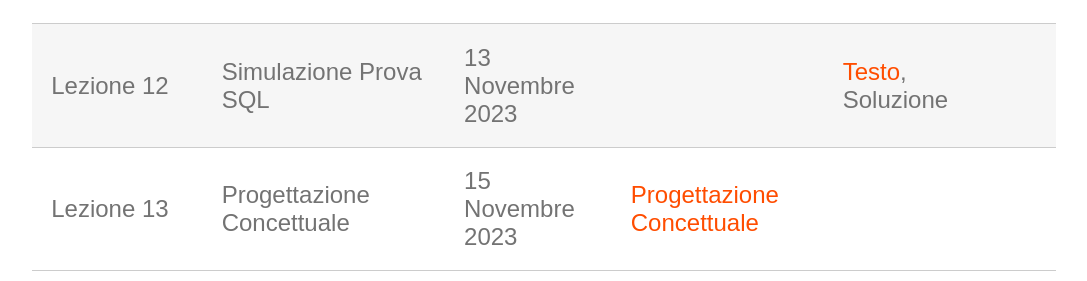
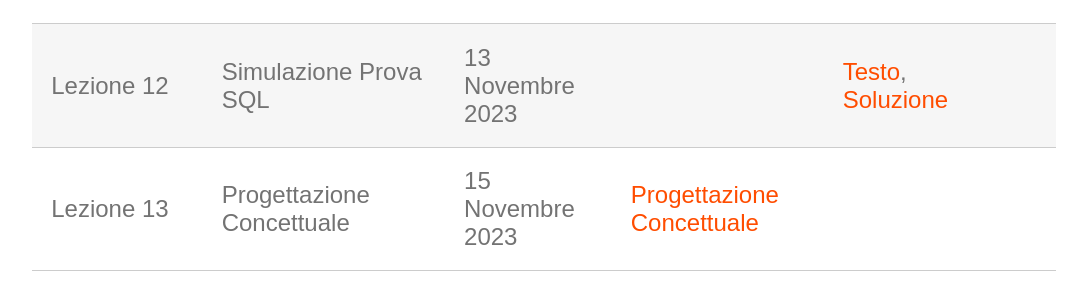
Before and after one commit to perceivelab/database-course, a Jekyll site: the page built from lezioni.md, in a window 1280 px wide. Shown: the part 1620-1901 px from the top of the page, without its empty margins (96-1183 px from the left). Built offline with Jekyll 4.4.1, drawn with Linux system fonts in a browser that asks for light colours; our own code applies the rules of GitHub Pages for plain Markdown files; part of the change alters nothing that is shown.

```diff
--- a/lezioni.md
+++ b/lezioni.md
@@ -19,7 +19,7 @@ Questa pagina contiene le slide, note e gli esempi di codice delle lezioni del c
 | Lezione 9  | Esercitazione  Trigger e Procedure                    | 30 Ottobre 2023   | | [Testo e dati](https://drive.google.com/file/d/1ObvX1ge8y0DprSpLNIfv-BbeP2Fhrj-v/view?usp=sharing), [Soluzioni](https://drive.google.com/file/d/196iZq1glejybu-TEcTCswHY-MSgDI8o-/view?usp=sharing)                       |          |
 | Lezione 10  | Esercitazione  Complessiva SQL - 1| 06 Novembre 2023   | | [Testo](https://drive.google.com/file/d/1Vojmmpwx2-9t_jbwWkKjqjVJo5rr1Fnf/view?usp=sharing), [Dati](https://drive.google.com/file/d/1h2KtBlItR-cOHQgV1PC1R31B9pLWum_K/view?usp=sharing), [Soluzione](https://drive.google.com/file/d/1ItkEegrrIM5Gz49Ez-mcWSxHH8kfjS9I/view?usp=sharing)                       |          |
 | Lezione 11  | Esercitazione  Complessiva SQL - 2| 08 Novembre 2023   | | [Testo](https://drive.google.com/file/d/1WPOVOcOZfmL2bCSfOmE3OY0plZihMW4a/view?usp=sharing), [Dati](https://drive.google.com/file/d/1kL5wH4UwKUIlBE-qP2eeDdKiYSfla0zg/view?usp=sharing), Soluzione                       |          |
-| Lezione 12  | Simulazione Prova SQL             | 13 Novembre 2023   | | [Testo](https://drive.google.com/file/d/1WwoIEp-ZXCdvkpyH_bOdL_NcqbSlScj3/view?usp=sharing), Soluzione |
+| Lezione 12  | Simulazione Prova SQL             | 13 Novembre 2023   | | [Testo](https://drive.google.com/file/d/1WwoIEp-ZXCdvkpyH_bOdL_NcqbSlScj3/view?usp=sharing), [Soluzione](https://drive.google.com/file/d/1RQFwUKqQqOzh9r09nkANdop1etKegJSS/view?usp=sharing) |
 | Lezione 13  | Progettazione Concettuale         | 15 Novembre 2023   | [Progettazione Concettuale](https://drive.google.com/file/d/1T2qWYqu8RRHym9q3uZ5yKG5jCa4KesMx/view?usp=sharing) |  |
 
 
```
